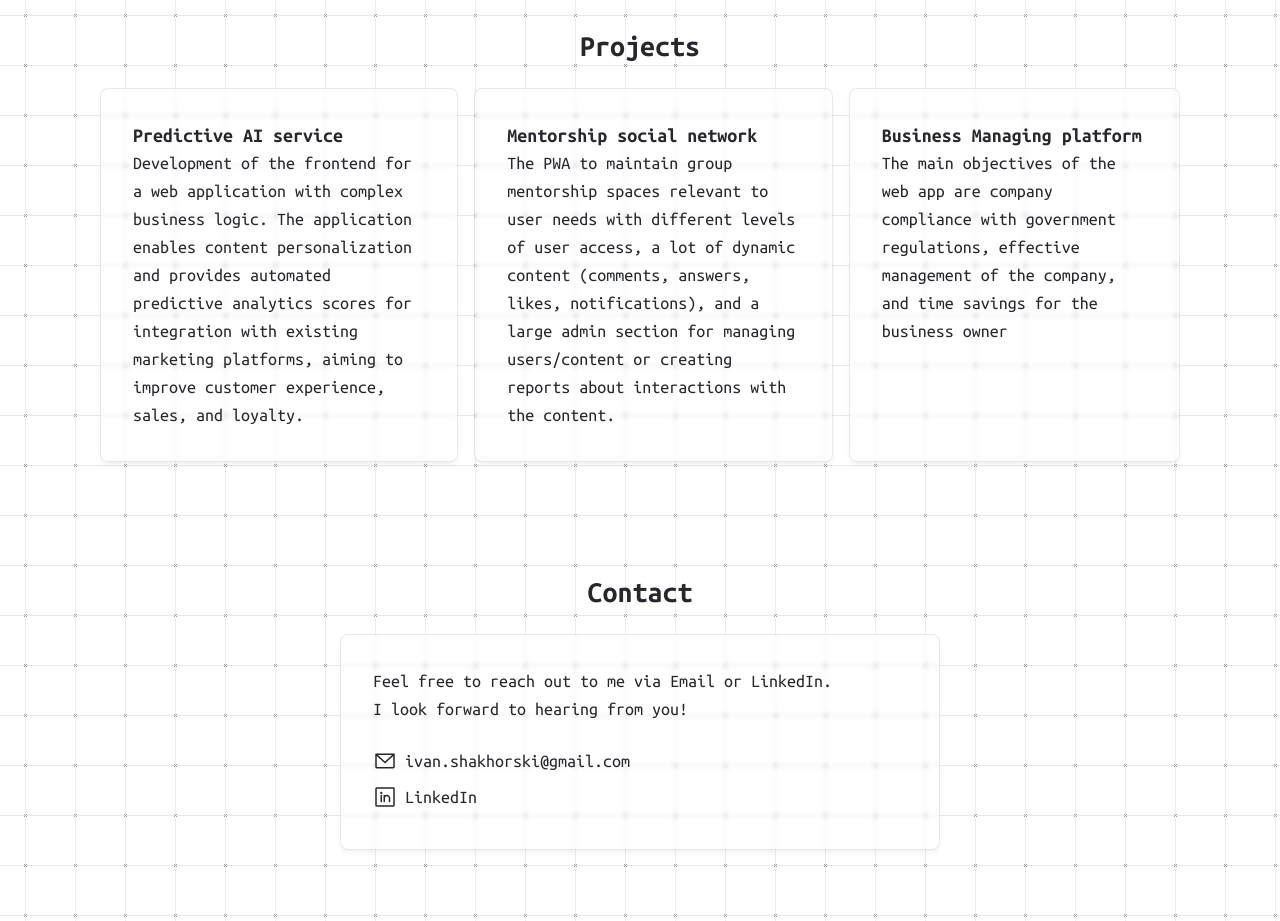
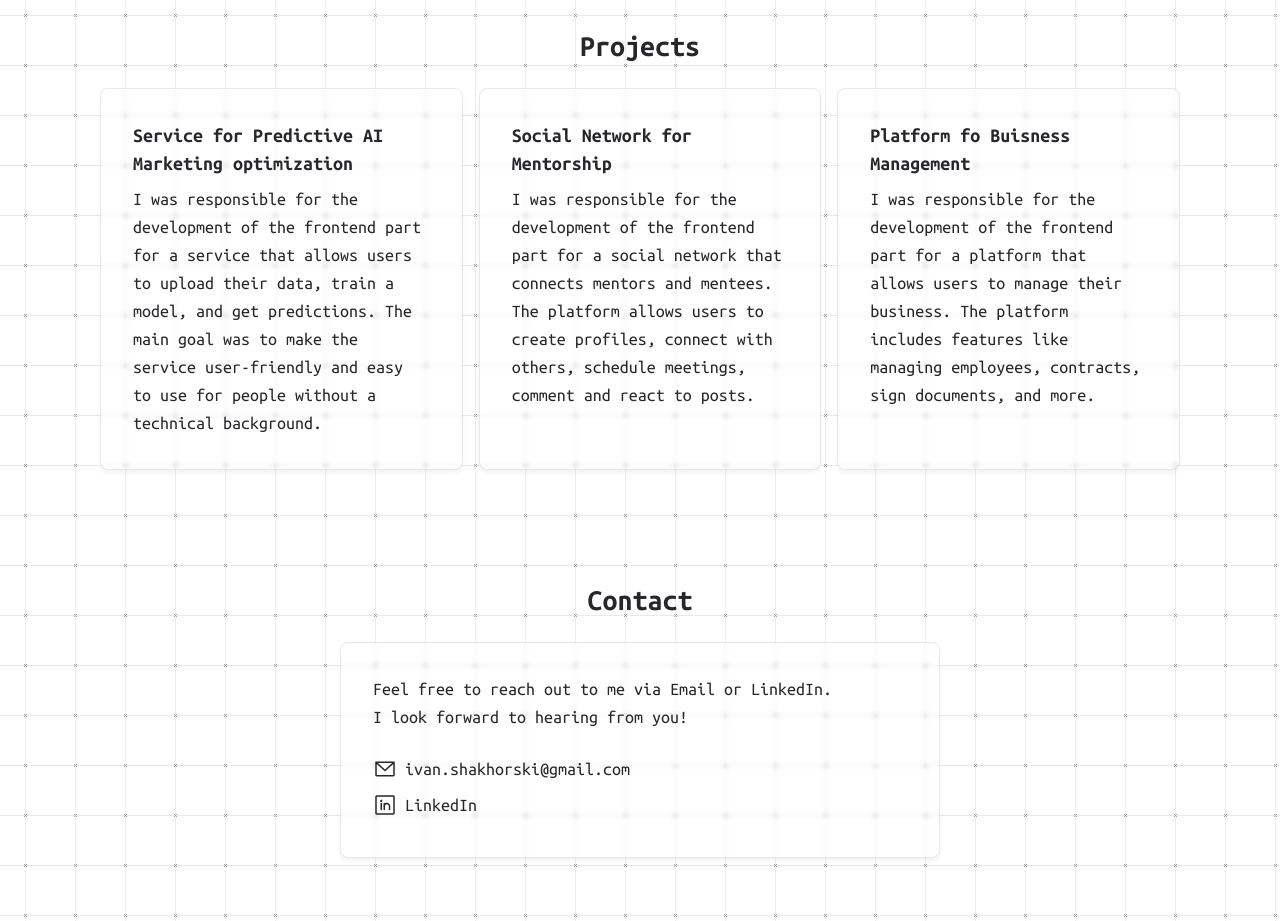
Before and after one commit to ishakhorski-dev/portfolio, a Vue app: page / in a window 1280 px wide. Shown: the part 1260-2181 px from the top of the page. Built offline with nearby package versions, Linux system fonts and the light colour scheme.

Commit message:
Feat: Update project descriptions

```diff
--- a/src/components/sections/SectionProjects.vue
+++ b/src/components/sections/SectionProjects.vue
@@ -11,19 +11,19 @@ interface Project {
 
 const projects: Project[] = [
     {
-        name: 'Predictive AI service',
+        name: 'Service for Predictive AI Marketing optimization',
         description:
-            'Development of the frontend for a web application with complex business logic. The application enables content personalization and provides automated predictive analytics scores for integration with existing marketing platforms, aiming to improve customer experience, sales, and loyalty.'
+            'I was responsible for the development of the frontend part for a service that allows users to upload their data, train a model, and get predictions. The main goal was to make the service user-friendly and easy to use for people without a technical background.'
     },
     {
-        name: 'Mentorship social network',
+        name: 'Social Network for Mentorship',
         description:
-            'The PWA to maintain group mentorship spaces relevant to user needs with different levels of user access, a lot of dynamic content (comments, answers, likes, notifications), and a large admin section for managing users/content or creating reports about interactions with the content.'
+            'I was responsible for the development of the frontend part for a social network that connects mentors and mentees. The platform allows users to create profiles, connect with others, schedule meetings, comment and react to posts.'
     },
     {
-        name: 'Business Managing platform',
+        name: 'Platform fo Buisness Management',
         description:
-            'The main objectives of the web app are company compliance with government regulations, effective management of the company, and time savings for the business owner'
+            'I was responsible for the development of the frontend part for a platform that allows users to manage their business. The platform includes features like managing employees, contracts, sign documents, and more.'
     }
 ]
 </script>
@@ -34,7 +34,7 @@ const projects: Project[] = [
 
         <ul>
             <BaseCard as="li" v-for="project in projects" :key="project.name">
-                <h2>{{ project.name }}</h2>
+                <h2 class="mb-2">{{ project.name }}</h2>
                 <p>{{ project.description }}</p>
             </BaseCard>
         </ul>
```
